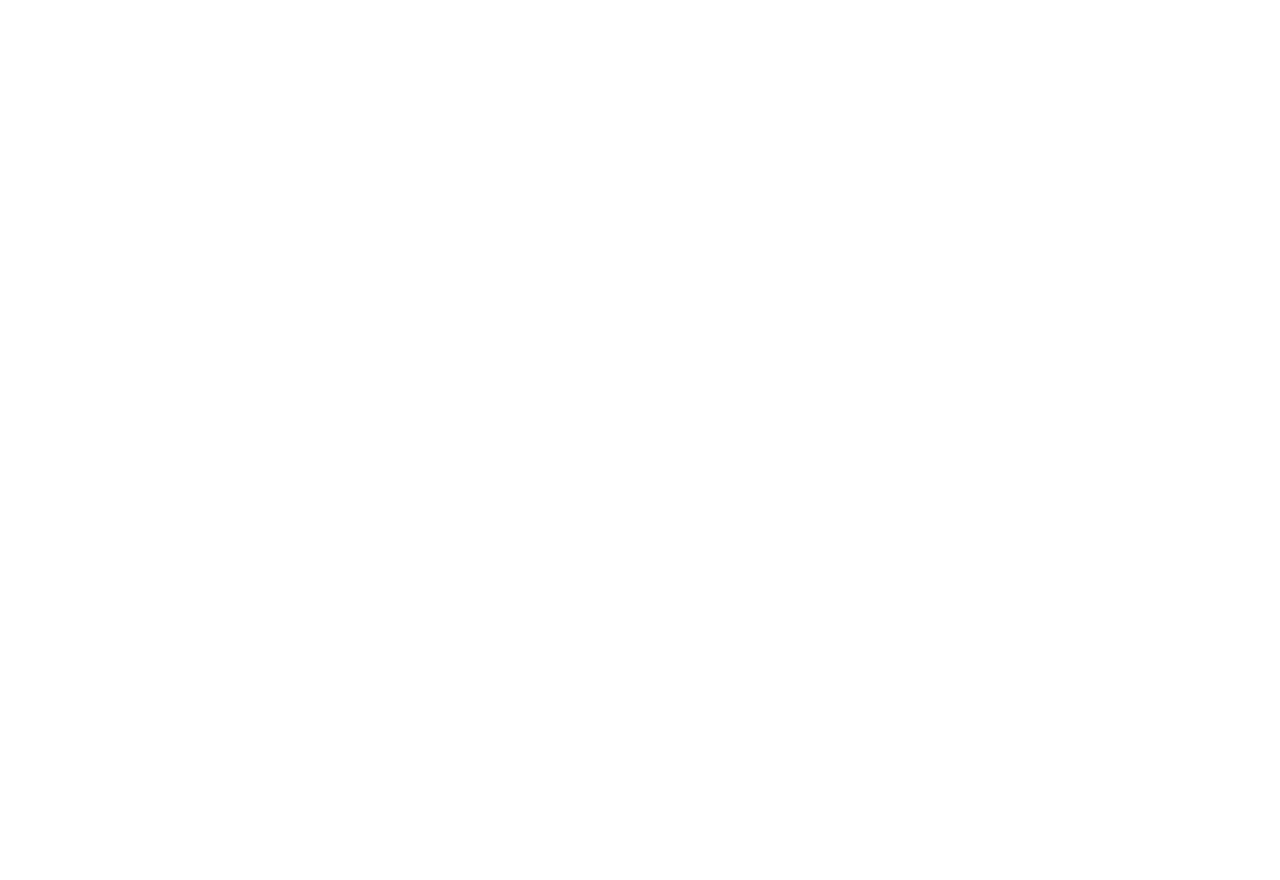
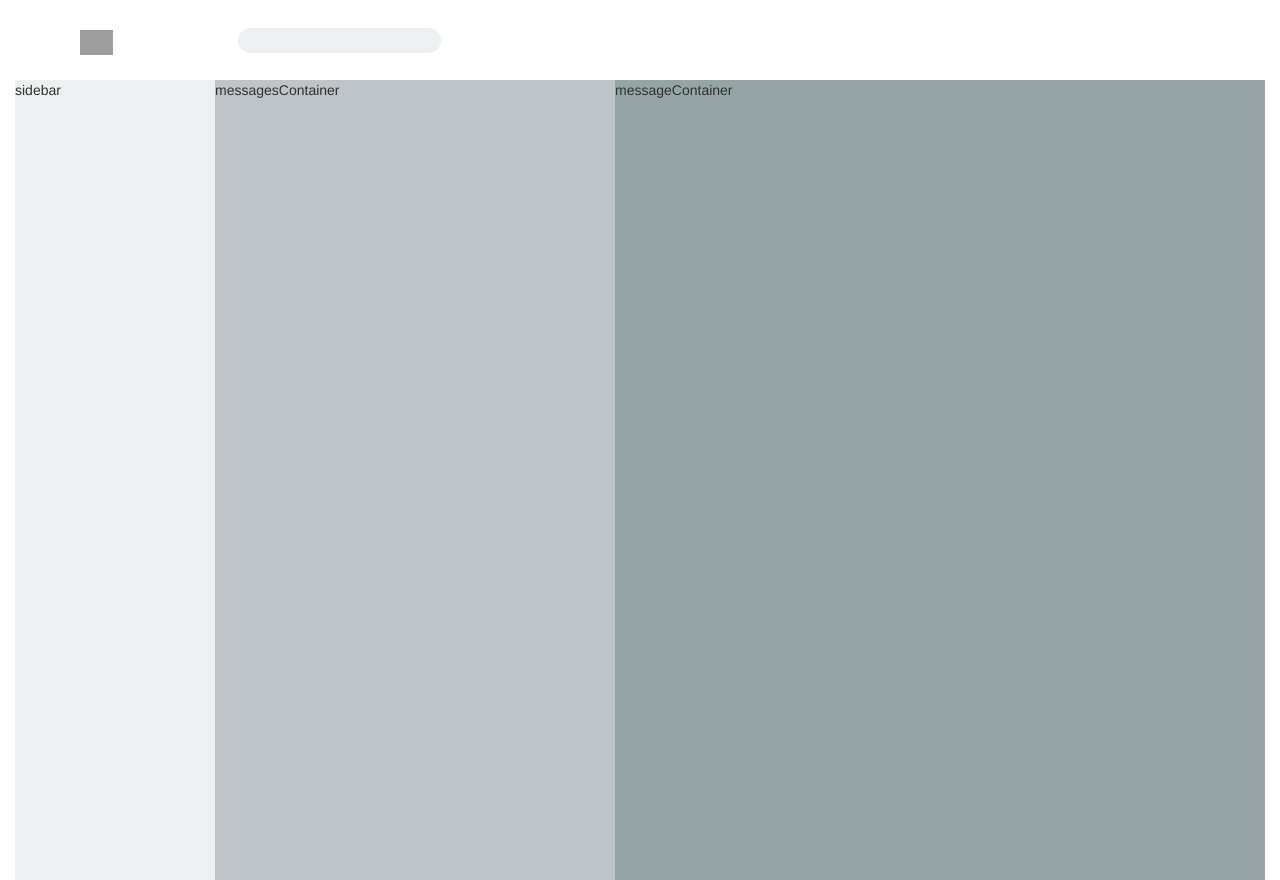
Before and after one commit to bcldvd/gmailRedesign, a website: page app/index.html in a window 1280 px wide. Before the commit the page ends 800 px from the top, so only its background shows below. Drawn offline with nearby package versions, Linux system fonts and the light colour scheme; grey boxes are pictures that could not be loaded.

Commit message:
FEAT : zones defined

```diff
--- a/app/index.html
+++ b/app/index.html
@@ -6,7 +6,7 @@
     <head>
         <meta charset="utf-8">
         <meta http-equiv="X-UA-Compatible" content="IE=edge,chrome=1">
-        <title>gmailRedesign</title>
+        <title>Gmail Redesign</title>
         <meta name="description" content="">
         <meta name="viewport" content="width=device-width">
 
@@ -17,11 +17,47 @@
 
         <link rel="shortcut icon" href="favicon.ico" type="image/x-icon">
     </head>
+
+<!--
+
+                ____                 _ _   ____          _           _
+                / ___|_ __ ___   __ _(_) | |  _ \ ___  __| | ___  ___(_) __ _ _ __
+                | |  _| '_ ` _ \ / _` | | | | |_) / _ \/ _` |/ _ \/ __| |/ _` | '_ \
+                | |_| | | | | | | (_| | | | |  _ <  __/ (_| |  __/\__ \ | (_| | | | |
+                \____|_| |_| |_|\__,_|_|_| |_| \_\___|\__,_|\___||___/_|\__, |_| |_|
+                                                                      |___/
+
+-->
     <body>
+        <div class="container-fluid">
 
-<div class="container">
+            <div id="navbar">
+                <div class="row">
+                    <div class="col-md-2">
+                        <h1><img src="http://upload.wikimedia.org/wikipedia/commons/4/4a/Logo_2013_Google.png" alt="Google Logo"/></h1>
+                    </div>
+                    <div class="col-md-4">
+                        <input type="text"/>
+                    </div>
+                    <div class="col-md-6"></div>
+                </div>
+            </div>
 
-</div> <!-- /container -->
+
+            <div id="sidebar">
+                <p>sidebar</p>
+            </div>
+
+
+            <div id="messagesContainer">
+                <p>messagesContainer</p>
+            </div>
+
+
+            <div id="messageContainer">
+                <p>messageContainer</p>
+            </div>
+        </div> <!-- /container -->
 
 
         <!--[if lt IE 7]>
--- a/app/styles/less/main.less
+++ b/app/styles/less/main.less
@@ -1,3 +1,14 @@
+// Import required
 @import "colors";
 @import "mixins";
 @import "font-faces";
+
+// Import partials
+@import "partials/navbar";
+@import "partials/sidebar";
+@import "partials/messages";
+@import "partials/message";
+
+html, body, .container-fluid {
+  height: 100%;
+}
--- /dev/null
+++ b/app/styles/less/partials/message.less
@@ -0,0 +1,9 @@
+
+
+#messageContainer {
+  background: @concrete;
+  height: 100%;
+  width: auto;
+
+  margin-left: (@sidebarWidth + @messagesWidth);
+}
--- /dev/null
+++ b/app/styles/less/partials/messages.less
@@ -0,0 +1,8 @@
+@messagesWidth: 400px;
+
+#messagesContainer {
+  background: @silver;
+  height: 100%;
+  width: @messagesWidth;
+  float: left;
+}
--- /dev/null
+++ b/app/styles/less/partials/navbar.less
@@ -0,0 +1,38 @@
+@navbarHeight: 80px;
+@navbarInputHeight: 25px;
+
+#navbar {
+  height: @navbarHeight;
+  width: 100%;
+
+  padding: ((@navbarHeight - @navbarInputHeight)/2) 0;
+
+  overflow-y: hidden;
+
+  .row {
+    margin: 0;
+
+    h1 {
+      font-size: @navbarInputHeight;
+      margin: 0;
+
+      img {
+        height: @navbarInputHeight;
+        padding-left: 50px;
+      }
+    }
+
+    input {
+      height: @navbarInputHeight;
+
+      background: @clouds;
+      color: @concrete;
+      outline: none;
+      border: 0;
+      border-radius: 15px;
+      padding-left: 20px;
+    }
+
+  }
+
+}
--- /dev/null
+++ b/app/styles/less/partials/sidebar.less
@@ -0,0 +1,8 @@
+@sidebarWidth: 200px;
+
+#sidebar {
+  background: @clouds;
+  height: 100%;
+  width: @sidebarWidth;
+  float: left;
+}
```
Also changed, not shown: app/styles/css/main.css.
